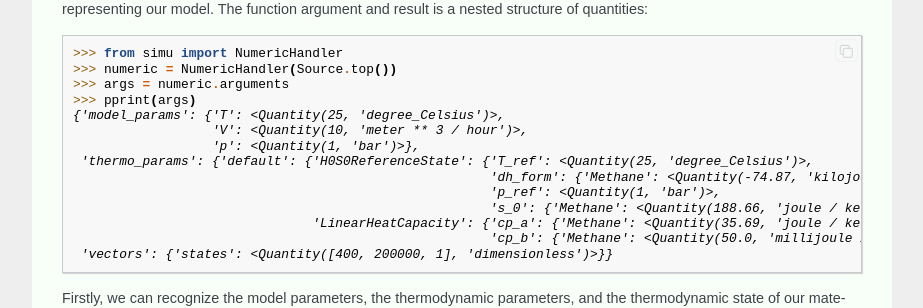
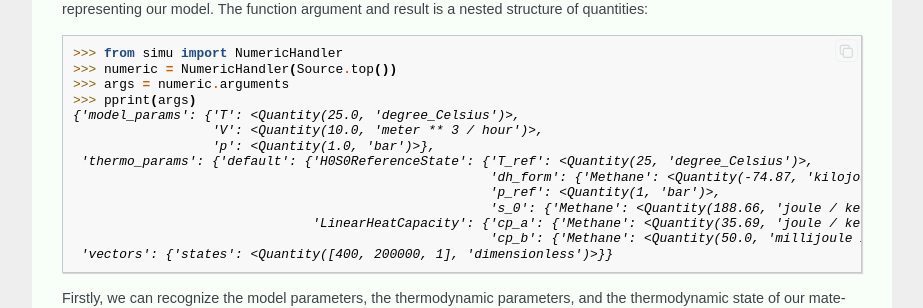
Before and after one commit to VolkerSiep/SigmaMu, a Sphinx documentation site: the page built from doc/source/tutorial/first_models.rst, in a window 1280 px wide and 900 px high, scrolled down 1607 px. Shown: the part 152-460 px from the top of the window, without its empty margins (198-1121 px from the left). Built offline with Sphinx 7.4.7, drawn with Linux system fonts in a browser that asks for light colours.

```diff
--- a/doc/source/getting_started.rst
+++ b/doc/source/getting_started.rst
@@ -90,9 +90,7 @@ The model has also collected the default input values for us.
 
 >>> args = numeric.arguments
 >>> print(args)
-{'vectors': {'states': <Quantity(0x1, 'dimensionless')>},
- 'model_params': {'length': <Quantity(10, 'meter')>},
- 'thermo_params': {}}
+{'vectors': {'states': <Quantity(0x1, 'dimensionless')>}, 'model_params': {'length': <Quantity(10.0, 'meter')>}, 'thermo_params': {}}
 
 For a larger real-life problem, this would also include the initial set of independent variables (``state``) and all thermodynamic parameters, collected from the various data sources. Here we see only the ``length`` parameter as being 10 m.
 
--- a/doc/source/tutorial/first_models.rst
+++ b/doc/source/tutorial/first_models.rst
@@ -129,9 +129,9 @@ Either way, here we are with a complete process model. By creating a :class:`sim
 >>> numeric = NumericHandler(Source.top())
 >>> args = numeric.arguments
 >>> pprint(args)
-{'model_params': {'T': <Quantity(25, 'degree_Celsius')>,
-                  'V': <Quantity(10, 'meter ** 3 / hour')>,
-                  'p': <Quantity(1, 'bar')>},
+{'model_params': {'T': <Quantity(25.0, 'degree_Celsius')>,
+                  'V': <Quantity(10.0, 'meter ** 3 / hour')>,
+                  'p': <Quantity(1.0, 'bar')>},
  'thermo_params': {'default': {'H0S0ReferenceState': {'T_ref': <Quantity(25, 'degree_Celsius')>,
                                                       'dh_form': {'Methane': <Quantity(-74.87, 'kilojoule / mole')>},
                                                       'p_ref': <Quantity(1, 'bar')>,
--- a/doc/source/tutorial/solving_models.rst
+++ b/doc/source/tutorial/solving_models.rst
@@ -67,9 +67,9 @@ The process model already defines values for each parameter. These values are ho
 For extra convenience, the solver object provides direct mutable access via :meth:`simu.SimulationSolver.model_parameters` to the model's parameters:
 
 >>> pprint(solver.model_parameters)
-    {'model_params': {'T': <Quantity(25, 'degree_Celsius')>,
-                      'V': <Quantity(10, 'meter ** 3 / hour')>,
-                      'p': <Quantity(1, 'bar')>},
+    {'model_params': {'T': <Quantity(25.0, 'degree_Celsius')>,
+                      'V': <Quantity(10.0, 'meter ** 3 / hour')>,
+                      'p': <Quantity(1.0, 'bar')>},
      'thermo_params': {'default': {'H0S0ReferenceState': {'T_ref': <Quantity(25, 'degree_Celsius')>,
                                                           'dh_form': {'Methane': <Quantity(-74.87, 'kilojoule / mole')>},
                                                           'p_ref': <Quantity(1, 'bar')>,
```
Also changed, not shown: 1 other file.
